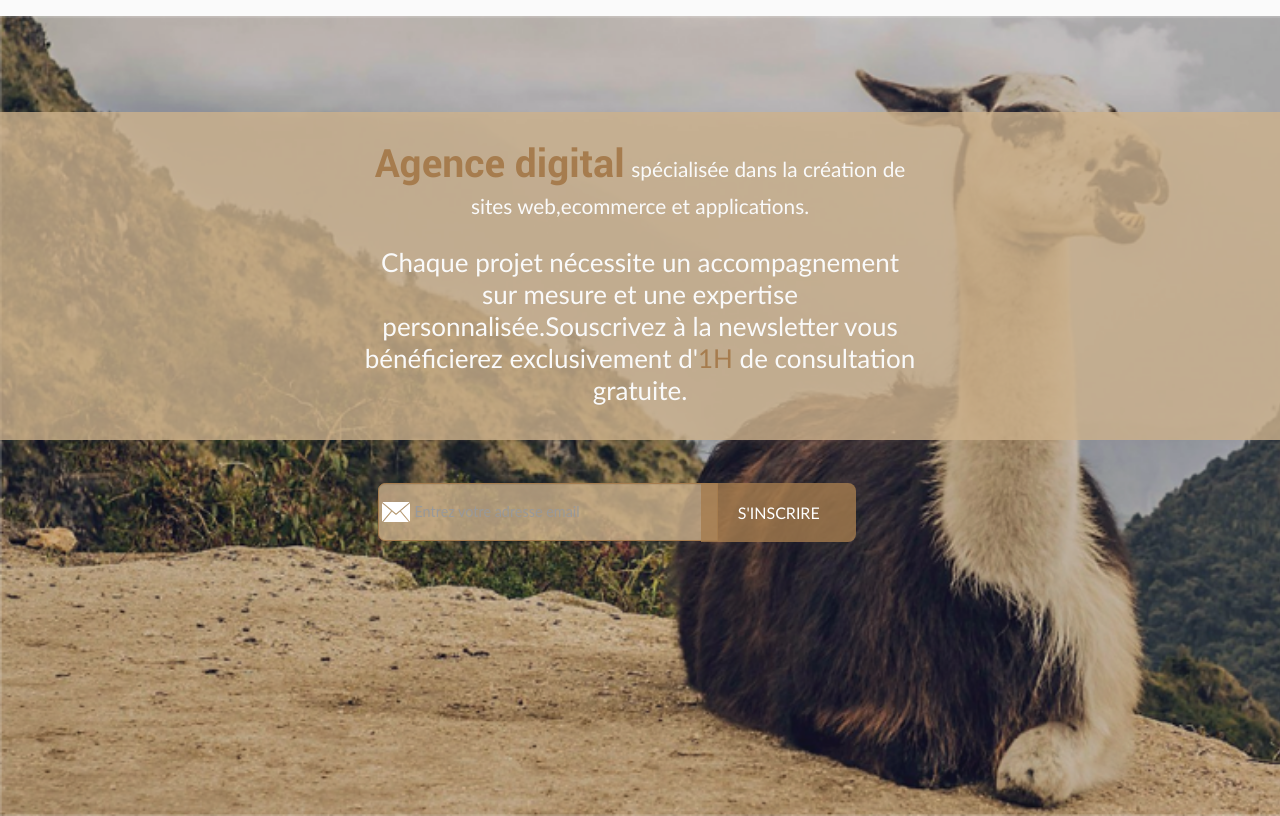
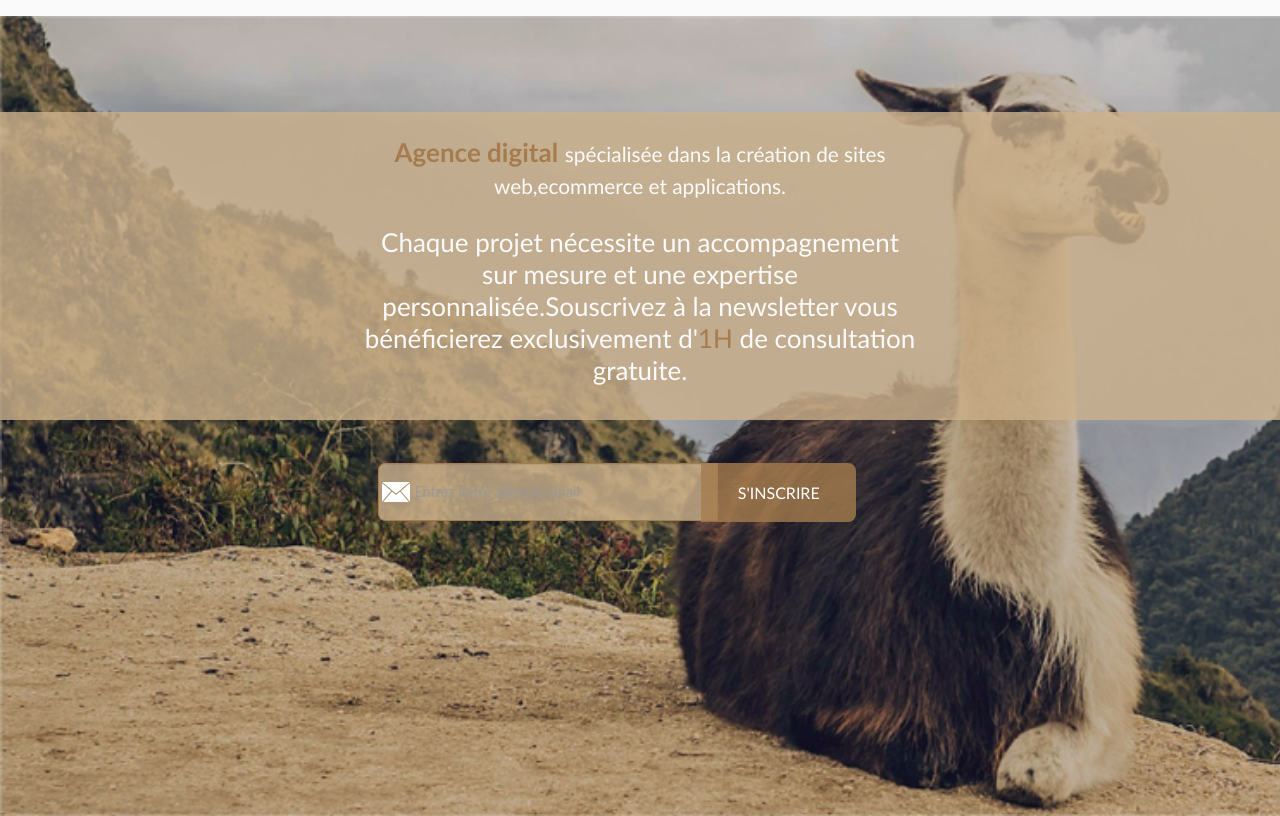
Before and after one commit to beicm/beicm.github.io, a PHP site: page / in a window 1280 px wide. Shown: the part 59-875 px from the top of the page. Run offline with PHP 8.4, Linux system fonts and the light colour scheme; style sheets or scripts are compiled from the project's sources; some web fonts are replaced.

Commit message:
Change font-size title

```diff
--- a/assets/css/bei_style.less
+++ b/assets/css/bei_style.less
@@ -135,8 +135,9 @@ body{
 			background-color:rgba(206,178,141,.8);
 			p {
 					.accent{
-						font:normal 1.5em 'lato-light','Trebuchet','roboto',Lucida Console;
+						/*font:normal 1.5em 'lato-light','Trebuchet','roboto',Lucida Console;*/
 						color: #a67c4e;
+						font-weight: bold;
 					}
 					em{
 						font:@font_em;
```
